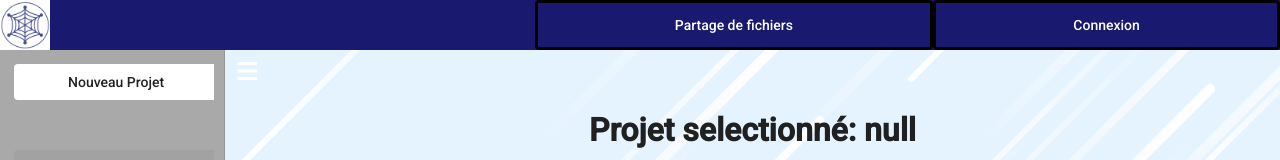
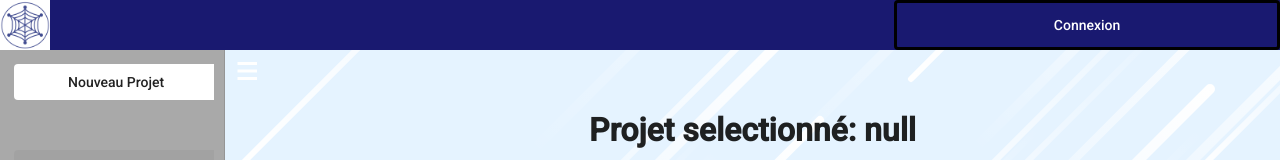
Before and after one commit to SonTonyD/Pmanager-App-Heroku, an Angular app: page /functionality in a window 1280 px wide. Shown: the top 160 px of the page. Built offline with nearby package versions, Linux system fonts and the light colour scheme; no server answers.

Commit message:
chgmt de la route deletefile

```diff
--- a/src/app/header/header.component.html
+++ b/src/app/header/header.component.html
@@ -1,6 +1,6 @@
 <div class="grid-component">
     <img routerLink="" class="logo" src="/assets/logo.png">
-    <button mat-button class="functionality" routerLink="/functionality">Partage de fichiers</button>
+    <button mat-button class="functionality" routerLink="/functionality" *ngIf="_auth.loggedIn()">Partage de fichiers</button>
 
 
     <button mat-button class="sign" routerLink="/signIn" *ngIf="!_auth.loggedIn()">Connexion</button>
--- a/src/app/user-file/user-file.component.ts
+++ b/src/app/user-file/user-file.component.ts
@@ -128,7 +128,7 @@ export class UserFileComponent implements OnChanges {
       var idobj={
         "fileid": fileid
       };
-      this.http.post('/api/deletefiles', idobj)
+      this.http.post('https://pmanager-back.herokuapp.com/api/deletefiles', idobj)
       .subscribe((response) => {
           console.log('response received is ', response);
           location.reload();
```
